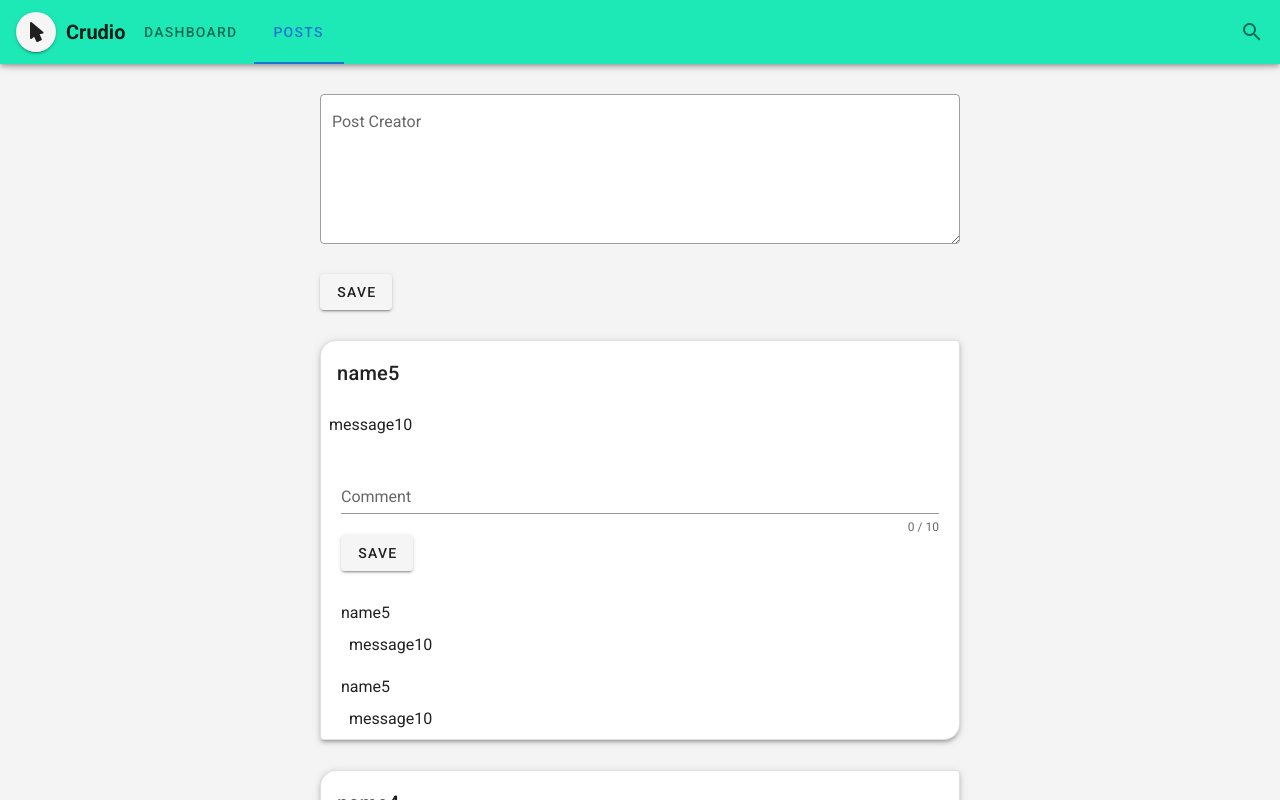
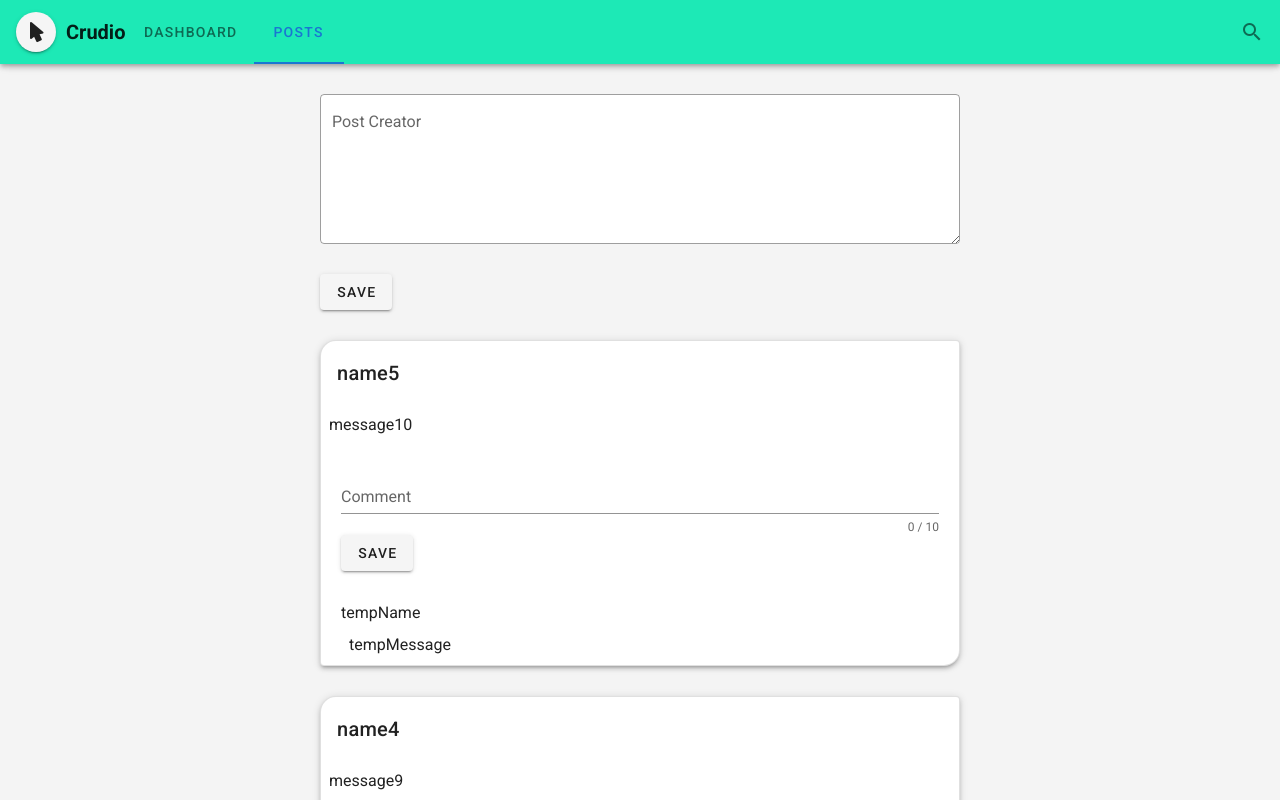
Before and after one commit to OhSeungCheol/crudio-front, a Vue app: page /posts in a window 1280 px wide. Shown: the top 800 px of the page. Built offline with nearby package versions, Linux system fonts and the light colour scheme.

Commit message:
Comment 추가 기능 추가

```diff
--- a/src/components/comment/CommentCard.vue
+++ b/src/components/comment/CommentCard.vue
@@ -1,15 +1,15 @@
 <template>
     <div id="commentCardDiv">
-            {{item.name}}
+            {{comment.name}}
             <v-card-actions>
-                {{item.message}}
+                {{comment.message}}
             </v-card-actions>
     </div>
 </template>
 
 <script>
     export default {
-        props: ['item'],
+        props: ['comment'],
     }
 </script>
 
--- a/src/components/comment/CommentCreator.vue
+++ b/src/components/comment/CommentCreator.vue
@@ -6,34 +6,33 @@
 			lazy-validation
 		>
 			<v-text-field
-				v-model="name"
+				v-model="message"
 				:counter="10"
-				:rules="nameRules"
 				label="Comment"
 				required
 			></v-text-field>
 
 		</v-form>
-        <v-btn>Save</v-btn>
+        <v-btn @click="addCommentCard">Save</v-btn>
     </div>
 </template>
 
 <script>
     export default {
-        // data: () => ({
-        //     name: 'Guest',
-        //     message: '',
-        // }),
-        // methods: {
-        //     addPostCard() {
-        //         if(this.message.trim() == ''){
-        //             alert('Input your message');
-        //             return;
-        //         }
-        //         this.$emit("addPostCard", {name: this.name, message: this.message});
-        //         this.message = '';
-        //     },
-        // }
+        data: () => ({
+            name: 'Guest',
+            message: '',
+        }),
+        methods: {
+            addCommentCard() {
+                if(this.message.trim() == ''){
+                    alert('Input your message');
+                    return;
+                }
+                this.$emit("addCommentCard", {name: this.name, message: this.message});
+                this.message = '';
+            },
+        }
     }
 </script>
 
--- a/src/components/posts/PostsCard.vue
+++ b/src/components/posts/PostsCard.vue
@@ -11,13 +11,16 @@
             {{item.message}}
         </v-card-actions>
 
-        <comment-creator></comment-creator>
-        <comment-card
-            v-bind:item="item"
-        ></comment-card>
-        <comment-card
-            v-bind:item="item"
-        ></comment-card>
+        <comment-creator
+            @addCommentCard="addCommentCard"
+        ></comment-creator>
+        <div v-for="comment in comments" :key="comment">
+            <comment-card
+                v-bind:comment="comment"
+            ></comment-card>
+        </div>
+
+
     </v-card>
 </template>
 
@@ -30,6 +33,21 @@
             , CommentCard
         },
         props: ['item'],
+        methods: {
+            addCommentCard(comment){
+                this.comments.push(comment)
+            }
+        },
+        data: () => {
+            return {
+                comments: [
+                    {
+                        name: 'tempName',
+                        message: 'tempMessage',
+                    }
+                ]
+            }
+        }
     }
 </script>
 
--- a/src/views/PostsView.vue
+++ b/src/views/PostsView.vue
@@ -52,10 +52,4 @@ export default {
 </script>
 
 <style scoped>
-    #post-view-top-div {
-        /* padding-top: 30px; */
-        /* padding-bottom: 30px; */
-        /* padding-left: 300px; */
-        /* padding-right: 300px; */
-    }
 </style>
```
